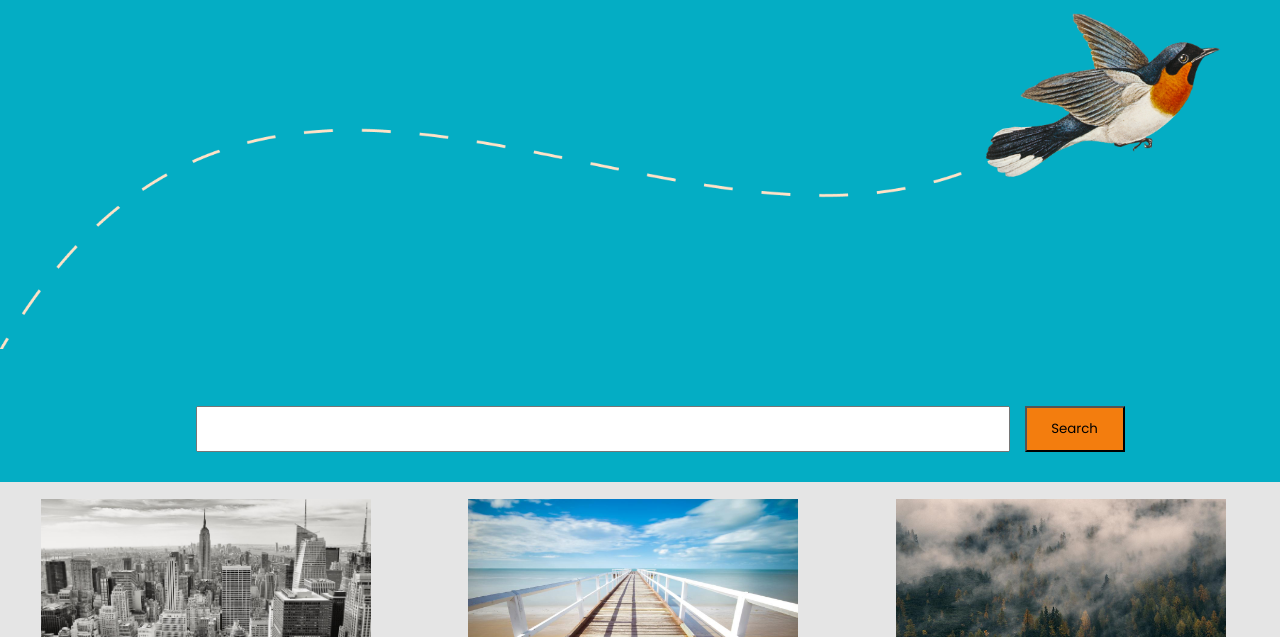
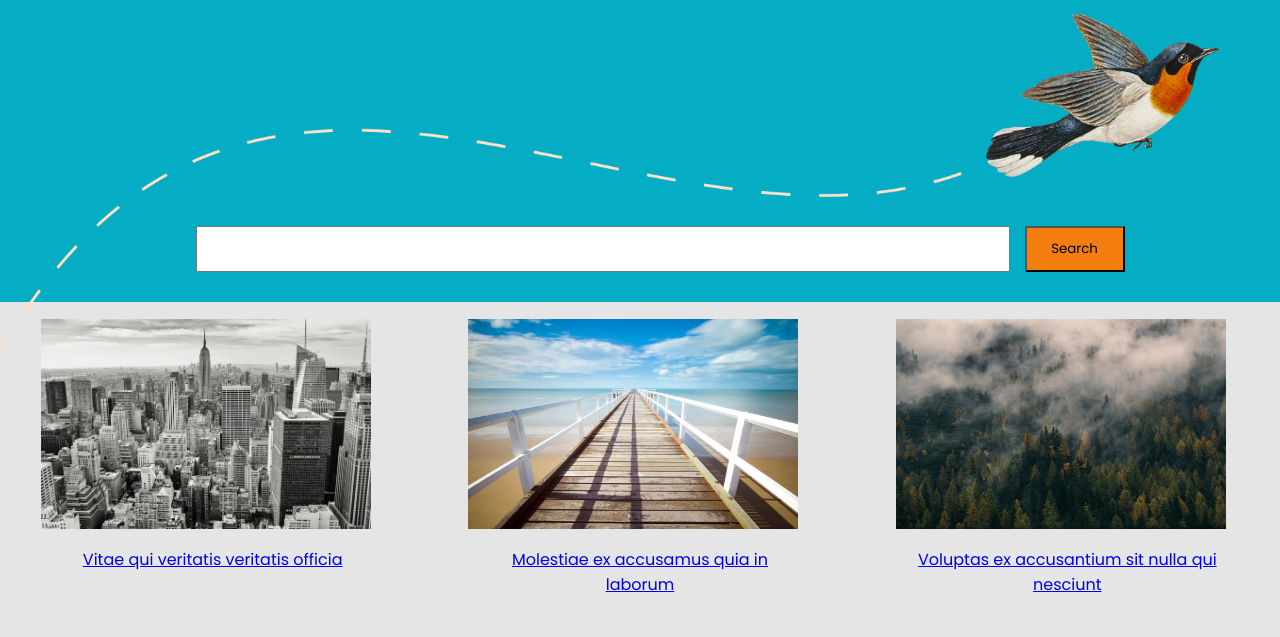
Before and after one commit to obibaadoma/blog-assignment, a website: page index.html in a window 1280 px wide. Shown: the part 89-726 px from the top of the page. Drawn offline with Linux system fonts and the light colour scheme.

Commit message:
shifted search bar close to nav

```diff
--- a/style.css
+++ b/style.css
@@ -52,7 +52,7 @@ body {
 
 .search-bar {
   padding: 10px;
-  margin-top: 40px;
+  margin-top: -140px;
   margin-left: 20px;
 }
 
```
